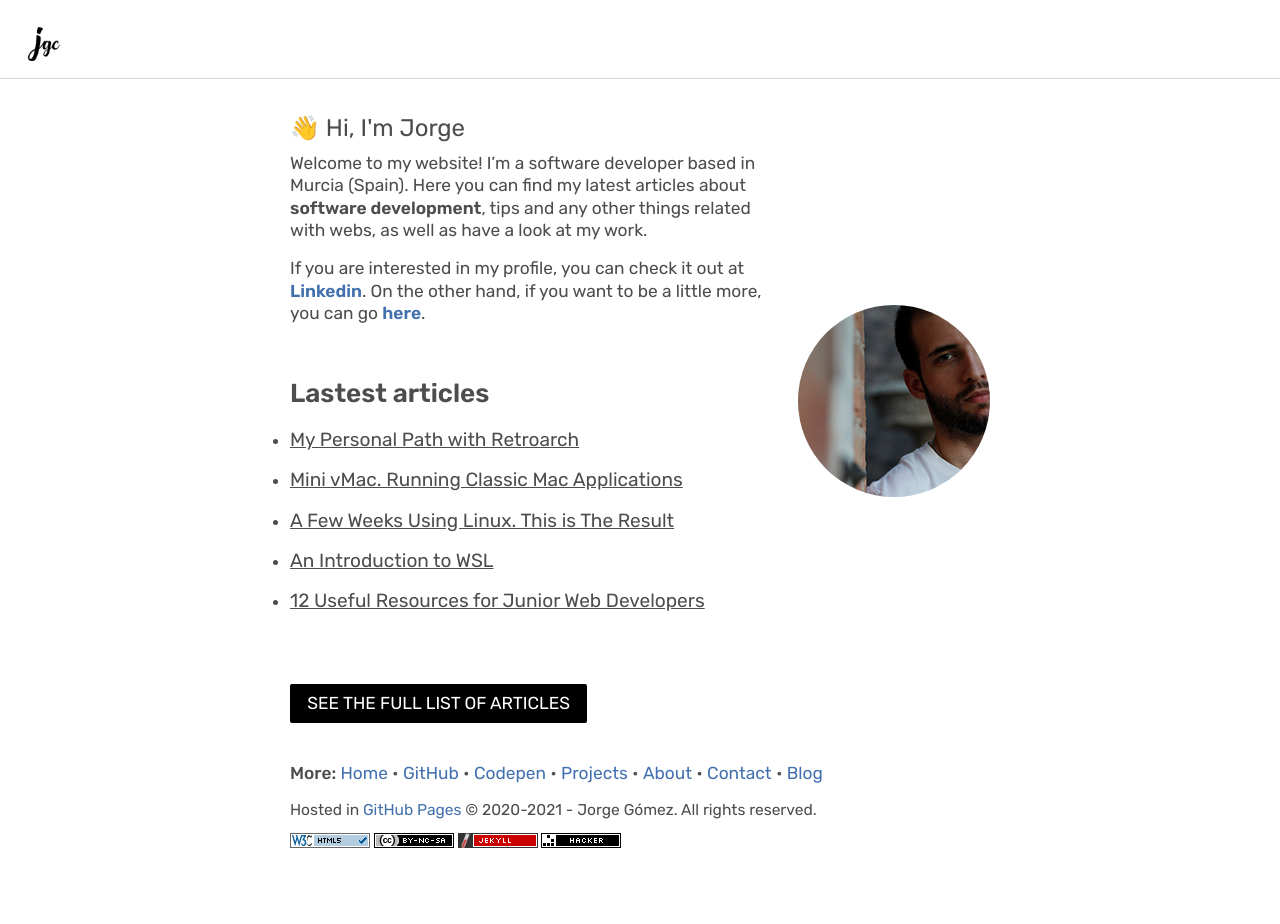
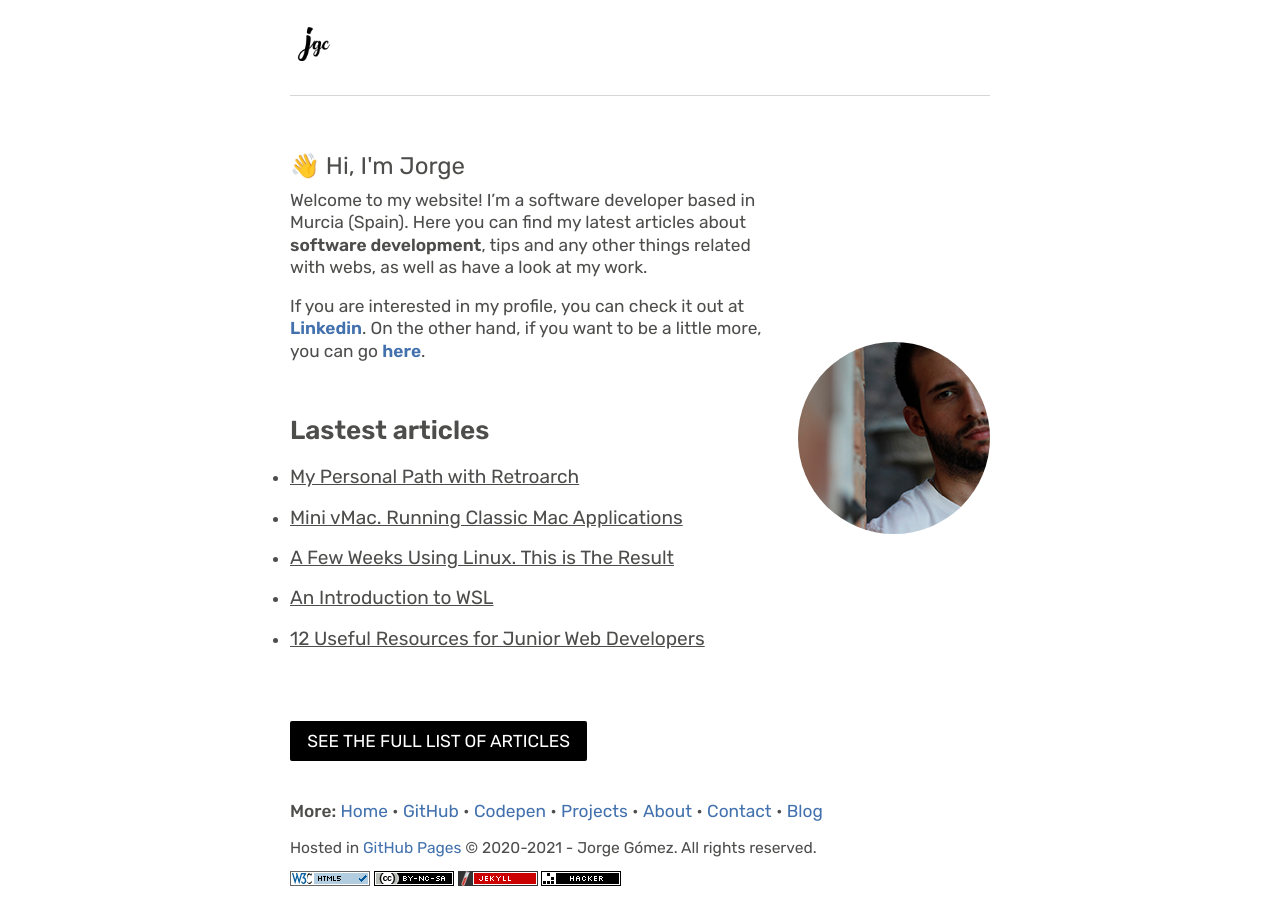
Before and after one commit to jgcarrillo/jekyll-personal-web, a Jekyll site: the page built from index.md, in a window 1280 px wide. Built offline with Jekyll 4.4.1, drawn with Linux system fonts in a browser that asks for light colours; before the commit the page ends 900 px from its top, so only the background shows below that.

Commit message:
FIX: some minor changes

```diff
--- a/_includes/footer.html
+++ b/_includes/footer.html
@@ -1,3 +1,4 @@
+<!-- <div class="triborder"></div> -->
 <footer class="footer">
 	<p>
 		Hosted in <a href="https://github.com//" target="_blank">GitHub Pages</a> &copy; 2020-{{ "now" | date:
--- a/_includes/header.html
+++ b/_includes/header.html
@@ -1,7 +1,9 @@
 <header class="header">
-	<a class="header__brand" href="{{ "/" | relative_url }}">
-		<picture>
-			<img class="header__icon" src="{{ "/assets/images/light.png" | relative_url }}" alt="jgcarrillo" />
-		</picture>
-	</a>
+	<div class="header__container">
+		<a class="header__brand" href="{{ "/" | relative_url }}">
+			<picture>
+				<img class="header__icon" src="{{ "/assets/images/light.png" | relative_url }}" alt="jgcarrillo" />
+			</picture>
+		</a>
+	</div>
 </header>
--- a/_layouts/home.html
+++ b/_layouts/home.html
@@ -7,7 +7,7 @@
 
     {% include header.html %}
 
-    <main class="presentation h-card">
+    <main class="presentation">
         <p class="presentation__avatar">
             <img class="presentation__icon u-photo" id="imagen-jgcarrillo" src="{{ "/assets/images/jgcarrillo.jpg" | relative_url }}" alt="Jorge">
         </p>
--- a/assets/css/styles.css
+++ b/assets/css/styles.css
@@ -40,6 +40,7 @@ a {
 .menu,
 .footer,
 .entry,
+.header,
 .presentation {
 	margin: 0 auto;
 	max-width: 700px;
@@ -116,10 +117,10 @@ b {
 	animation-play-state: running;
 }
 
-.header {
+.header__container {
 	border-bottom: 1px solid var(--header-border);
-	padding: 20px;
-	height: 2.2em;
+	padding-bottom: 20px;
+	height: 3.2em;
 }
 
 .header__brand {
@@ -191,6 +192,11 @@ b {
 	content: '';
 }
 
+/* .triborder {
+	background: #333333 url(../images/trifoot.png);
+	height: 6px;
+} */
+
 .footer {
 	font-size: 0.9em;
 	padding-top: 0;
@@ -246,10 +252,10 @@ b {
 	margin-bottom: 0;
 }
 
-.entry__header,
+/* .entry__header,
 .entry__header {
 	padding: 30px 0;
-}
+} */
 
 .entry__title,
 .entry__title {
```
Also changed, not shown: assets/images/footer_back.png (added), assets/images/trifoot.png (added).
